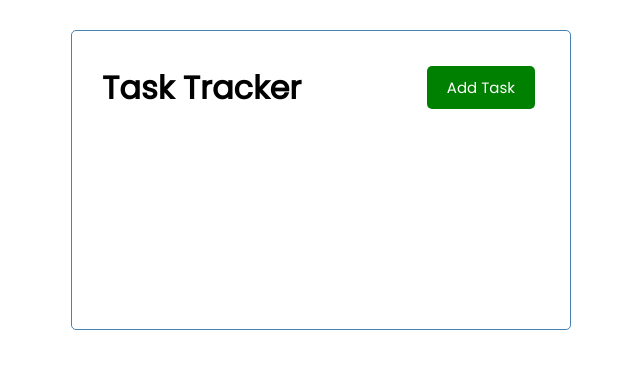
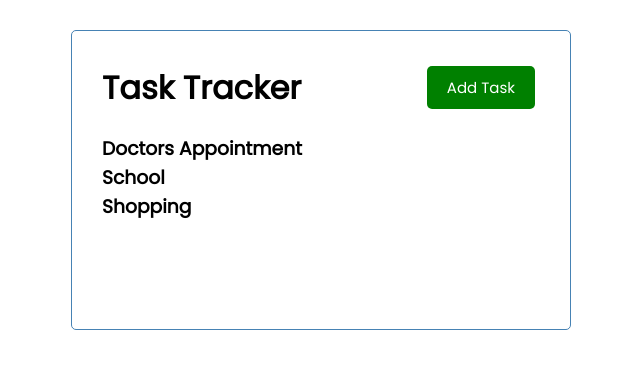
Before and after one commit to smaboshe/vue-task-tracker, a Vue app: page / in a window 1280 px wide. Shown: the top 368 px of the page, without its empty margins (319-959 px from the left). Built offline with nearby package versions, Linux system fonts and the light colour scheme.

Commit message:
Display hard-coded tasks.

```diff
--- a/src/App.vue
+++ b/src/App.vue
@@ -1,16 +1,46 @@
 <template>
   <div class="container">
     <Header title="Task Tracker" />
+    <Tasks :tasks="tasks" />
   </div>
 </template>
 
 <script>
 import Header from './components/Header'
+import Tasks from './components/Tasks'
 
 export default {
   name: 'App',
   components: {
     Header,
+    Tasks,
+  },
+  data() {
+    return {
+      tasks: []
+    }
+  },
+  created() {
+    this.tasks = [
+      {
+        id: 1,
+        text: 'Doctors Appointment',
+        day: '1 August at 14:00hrs',
+        reminder: true,
+      },
+      {
+        id: 2,
+        text: 'School',
+        day: '2 August at 11:00hrs',
+        reminder: true,
+      },
+      {
+        id: 3,
+        text: 'Shopping',
+        day: '3 August at 14:00hrs',
+        reminder: false,
+      }
+    ]
   }
 }
 </script>
--- /dev/null
+++ b/src/components/Tasks.vue
@@ -0,0 +1,14 @@
+<template>
+  <div :key="task.id" v-for="task in tasks">
+    <h3>{{ task.text }}</h3>
+  </div>
+</template>
+
+<script>
+  export default {
+    name: 'Tasks',
+    props: {
+      tasks: Array
+    }
+  }
+</script>
```
